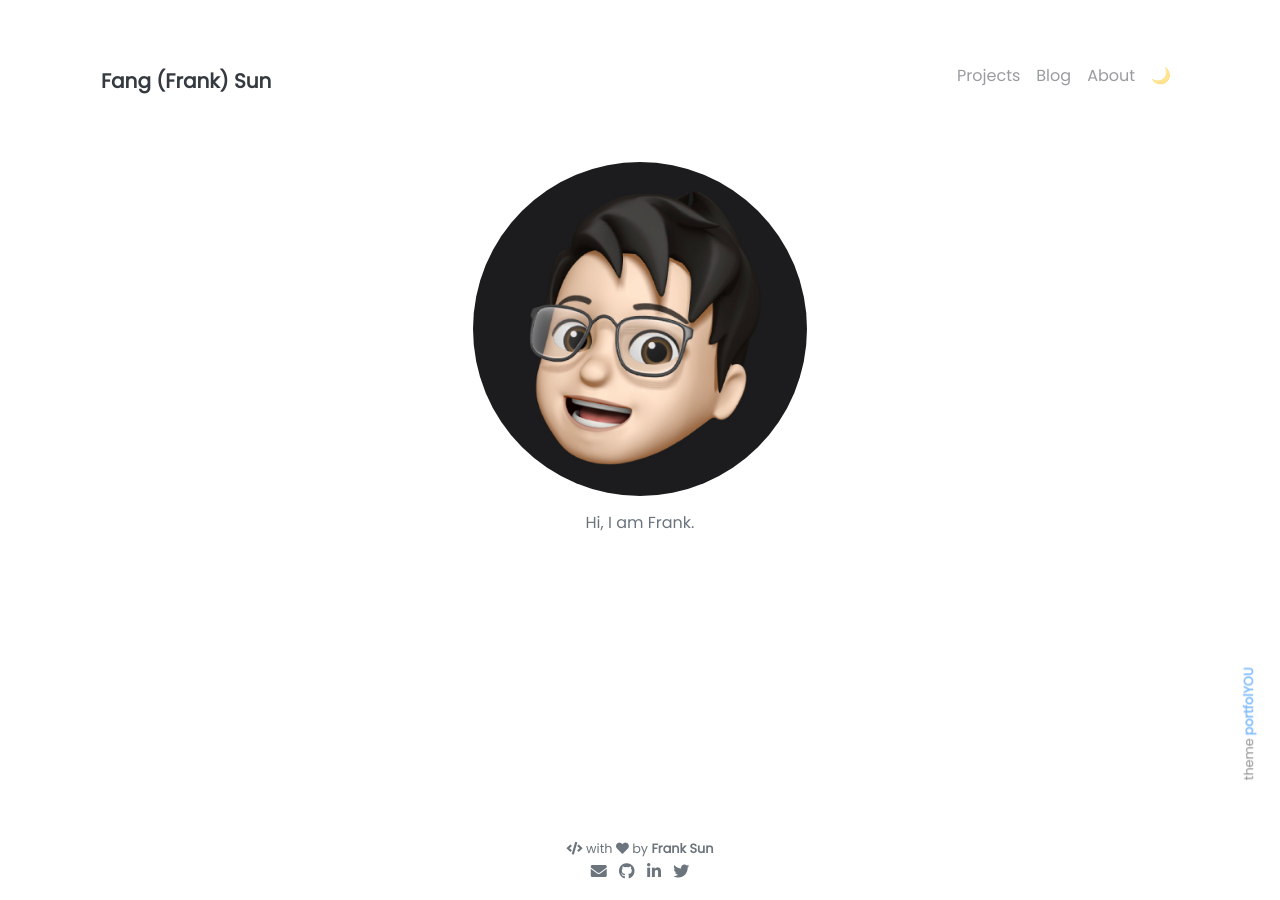
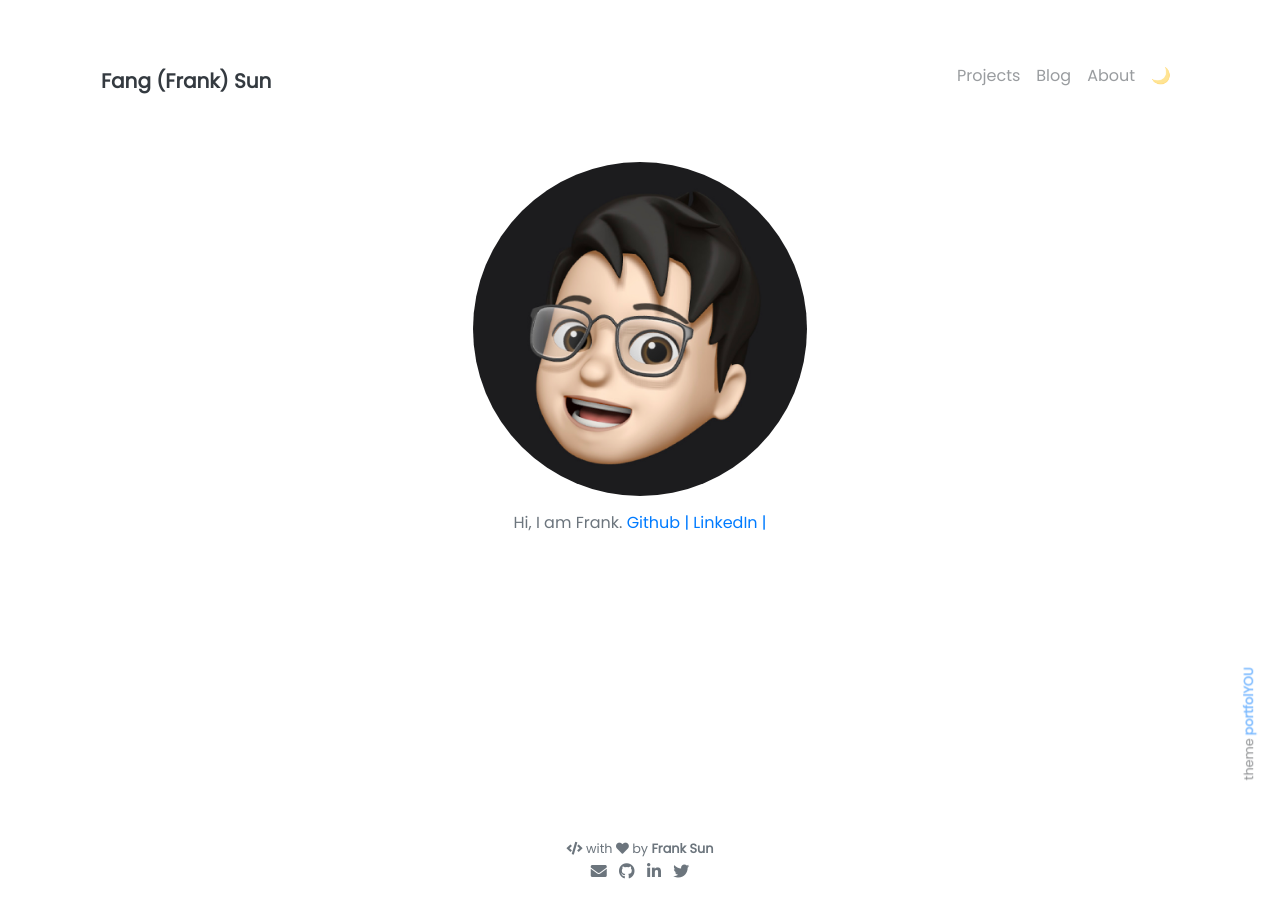
Before and after one commit to FangFrankSun/Personal_Website, a Jekyll site: the page built from pages/index.md, in a window 1280 px wide. Built offline with Jekyll 4.4.1, drawn with Linux system fonts in a browser that asks for light colours; nearby versions of some CDN libraries.

Commit message:
Update _config.yml

```diff
--- a/_config.yml
+++ b/_config.yml
@@ -2,6 +2,11 @@
 title               : Fang (Frank) Sun
 description         : >-
                       Hi, I am Frank.
+                      <a href="https://github.com/fangfranksun">Github | </a>
+                      <a href="https://www.linkedin.com/in/fang-sun-113977113/">LinkedIn | </a>
+                     # <a href="https://pavan-pk.github.io/projects/">Projects | </a>
+                     # <a href="https://github.com/Pavan-pk/resume/blob/main/resume.pdf">Resume | </a>
+
 baseurl             : ""                     # Change to empty quotes if you are hosting your site at <your-username>.github.io directly
 repository          : FangFrankSun/Personal_Website     # Change to <your-username>/<your-username>.github.io (or remove it if you don't need remote projects)
 remote_theme        : YoussefRaafatNasry/portfolYOU
```
